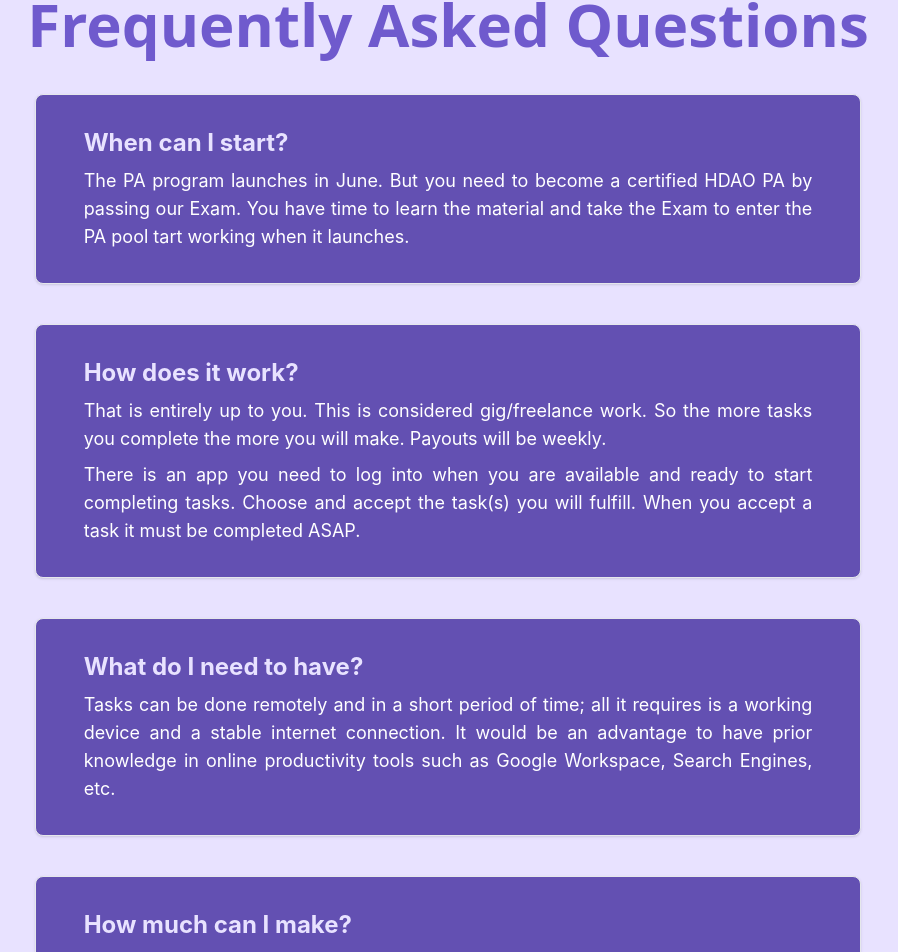
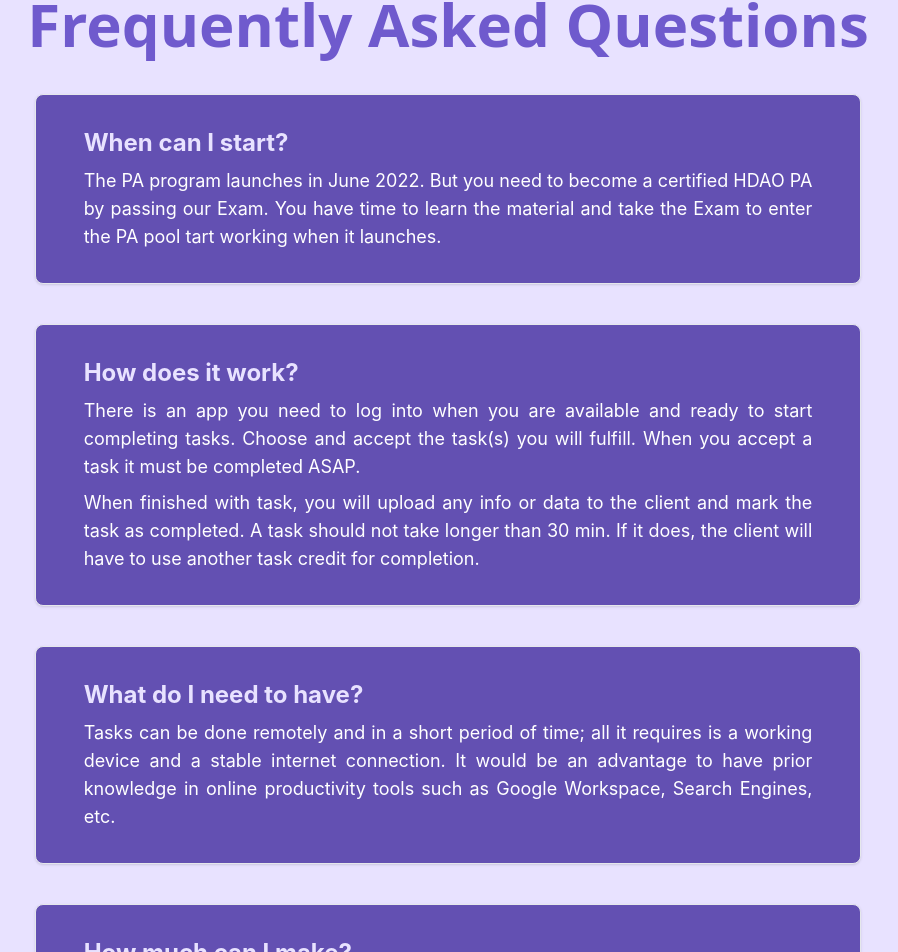
Before and after one commit to humandao-org/PocketAssistantLandingPage, a React (Create React App) app: page / in a window 1280 px wide. Shown: the part 4970-5922 px from the top of the page, without its empty margins (192-1090 px from the left). Built offline with nearby package versions, Linux system fonts and the light colour scheme.

Commit message:
text edits

```diff
--- a/src/pages/content.js
+++ b/src/pages/content.js
@@ -273,14 +273,16 @@ export class Content extends Component {
             <div class="mx-auto mt-10 w-full rounded-lg border bg-purple-box/70 px-6 py-6 text-justify sm:px-8 sm:py-8 sm:shadow md:px-12 lg:w-5/6 xl:w-2/3">
               <h3 class="text-lg font-bold text-white-lt sm:text-xl md:text-2xl">When can I start?</h3>
               <p class="md:text-normal mt-2 text-base text-white sm:text-lg">
-                The PA program launches in June. But you need to become a certified HDAO PA by passing our Exam. You have time to learn the material and take the Exam to enter the PA pool tart working when it launches.
+                The PA program launches in June 2022. But you need to become a certified HDAO PA by passing our Exam. You have time to learn the material and take the Exam to enter the PA pool tart working when it launches.
               </p>
             </div>
             <div class="mx-auto mt-10 w-full rounded-lg border bg-purple-box/70 px-6 py-6 text-justify sm:px-8 sm:py-8 sm:shadow md:px-12 lg:w-5/6 xl:w-2/3">
               <h3 class="text-lg font-bold text-white-lt sm:text-xl md:text-2xl">How does it work?</h3>
-              <p class="md:text-normal mt-2 text-base text-white sm:text-lg">That is entirely up to you. This is considered gig/freelance work. So the more tasks you complete the more you will make. Payouts will be weekly.</p>
               <p class="md:text-normal mt-2 text-base text-white sm:text-lg">
                 There is an app you need to log into when you are available and ready to start completing tasks. Choose and accept the task(s) you will fulfill. When you accept a task it must be completed ASAP.
+              </p>
+              <p class="md:text-normal mt-2 text-base text-white sm:text-lg">
+                When finished with task, you will upload any info or data to the client and mark the task as completed. A task should not take longer than 30 min. If it does, the client will have to use another task credit for completion.
               </p>
             </div>
             <div class="mx-auto mt-10 w-full rounded-lg border bg-purple-box/70 px-6 py-6 text-justify sm:px-8 sm:py-8 sm:shadow md:px-12 lg:w-5/6 xl:w-2/3">
```
